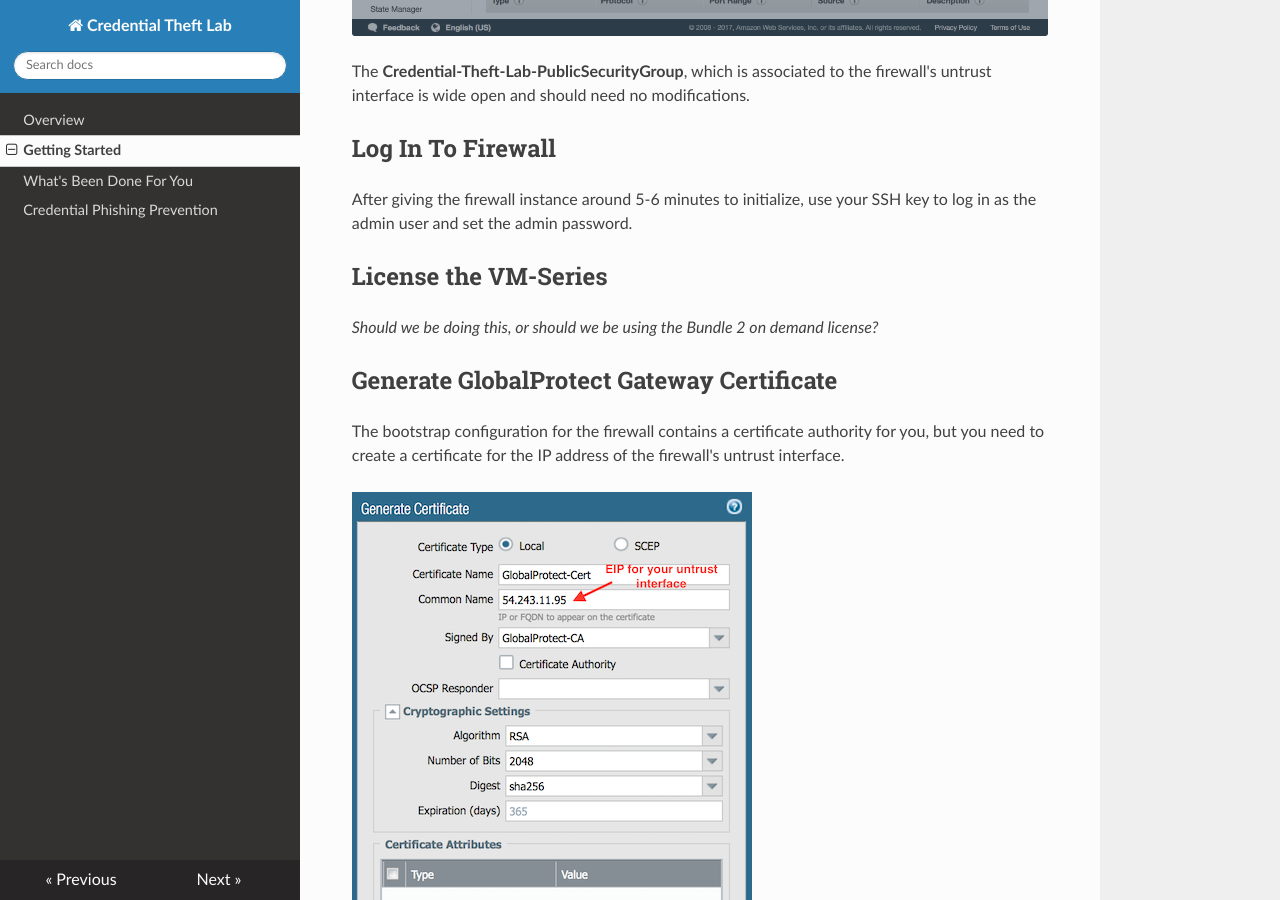
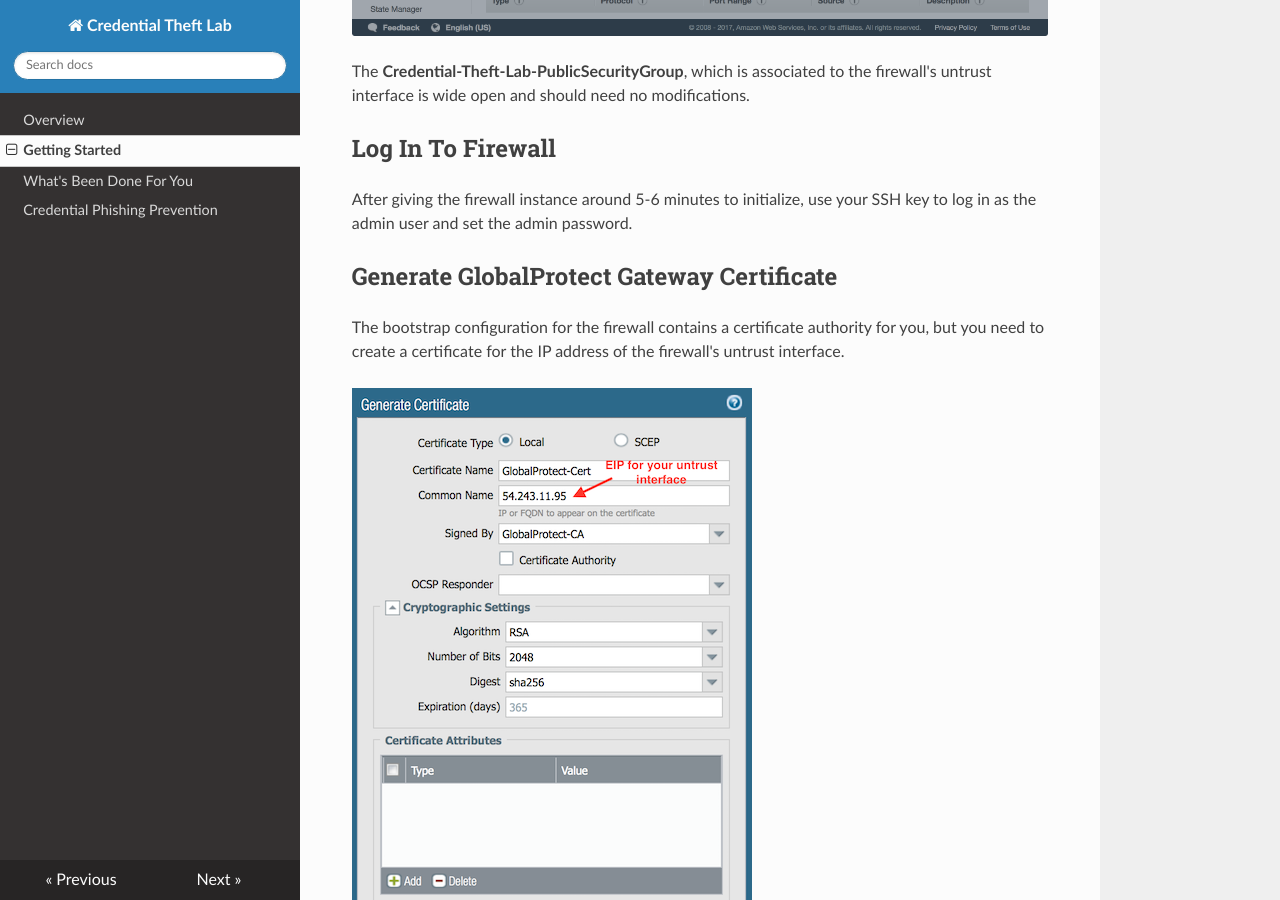
Before and after one commit to tbisaillon/credential-theft-lab, an MkDocs documentation site: the page built from docs/gettingstarted.md, in a window 1280 px wide and 900 px high, scrolled down 3896 px. Built offline with MkDocs 1.6.1, drawn with Linux system fonts in a browser that asks for light colours; nearby versions of some CDN libraries; old or Windows-style settings are respelled for this version of MkDocs.

Commit message:
Removed VM-Series licensing section, as we are using pay-as-you-go.

```diff
--- a/docs/gettingstarted.md
+++ b/docs/gettingstarted.md
@@ -64,10 +64,6 @@
 After giving the firewall instance around 5-6 minutes to initialize, use your SSH key to log in as
 the admin user and set the admin password.
 
-## License the VM-Series
-
-*Should we be doing this, or should we be using the Bundle 2 on demand license?*
-
 ## Generate GlobalProtect Gateway Certificate
 
 The bootstrap configuration for the firewall contains a certificate authority for you, but you need
```
